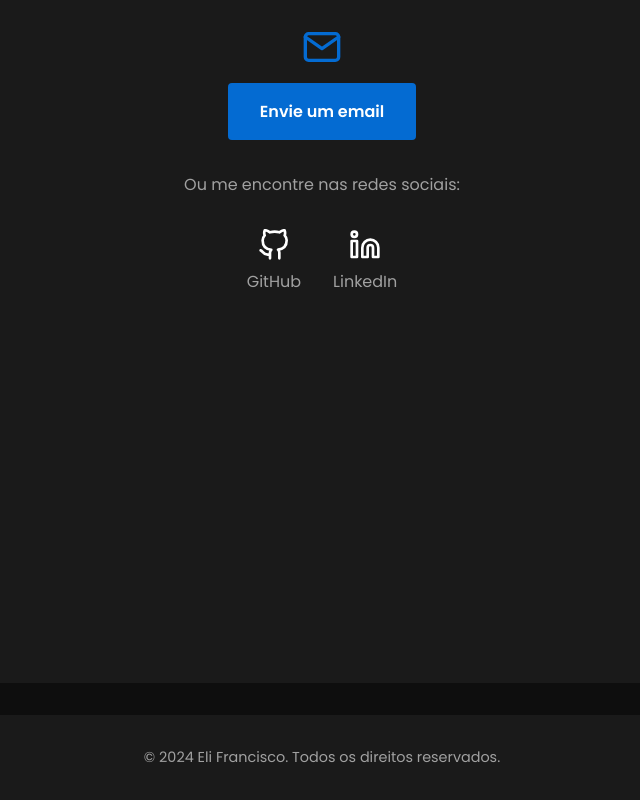
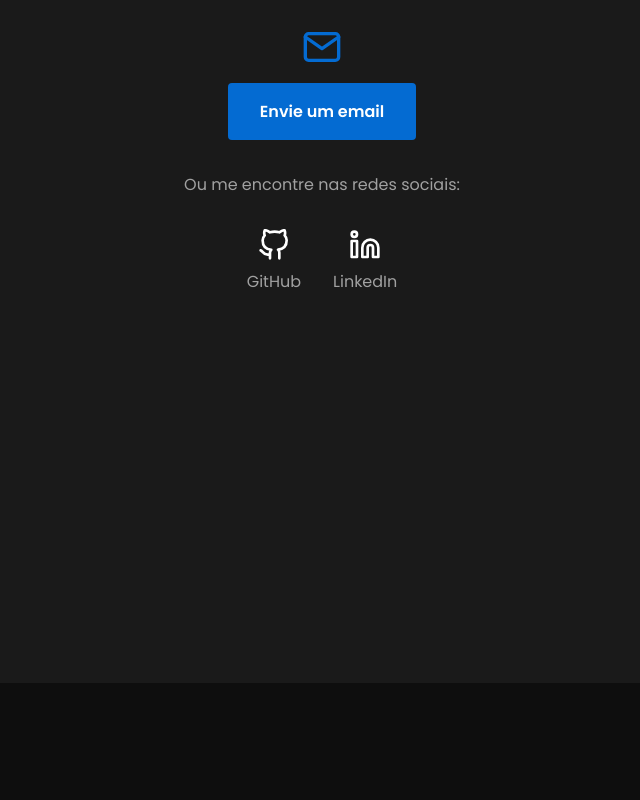
Before and after one commit to juniorapeles/portifolio-eli-francisco, a Next.js app: page / in a window 1280 px wide. Shown: the part 2757-3557 px from the top of the page, without its empty margins (318-958 px from the left). After the commit the page ends 3472 px from the top, so only its background shows below. Built offline with nearby package versions, Linux system fonts and the light colour scheme.

Commit message:
fix remove footer

```diff
--- a/src/app/components/footerr/Footer.Tsx
+++ /dev/null
@@ -1,12 +0,0 @@
-// components/Footer/Footer.tsx
-import styles from './Footer.module.scss'
-
-export default function Footer() {
-  return (
-    <footer className={styles.footer}>
-      <div className={styles.container}>
-        <p>© {new Date().getFullYear()} Eli Francisco. Todos os direitos reservados.</p>
-      </div>
-    </footer>
-  )
-}
--- a/src/app/components/footerr/Footer.module.scss
+++ /dev/null
@@ -1,15 +0,0 @@
-.footer {
-  background: #1A1A1A;
-  padding: 2rem;
-  text-align: center;
-
-  .container {
-    max-width: 1200px;
-    margin: 0 auto;
-  }
-
-  p {
-    color: #A1A1A1;
-    font-size: 0.9rem;
-  }
-}
--- a/src/app/page.tsx
+++ b/src/app/page.tsx
@@ -2,7 +2,7 @@
 
 import About from './components/about/About'
 import Header from './components/header/header'
-import Footer from './components/footerr/Footer'
+
 import Hero from './components/hero/Hero'
 import Projects from './components/Projects/Projects'
 import styles from '../styles/Home.module.scss'
@@ -35,7 +35,7 @@ export default function Home() {
         </section>
       </main>
 
-      <Footer />
+
     </div>
   )
 }
```
